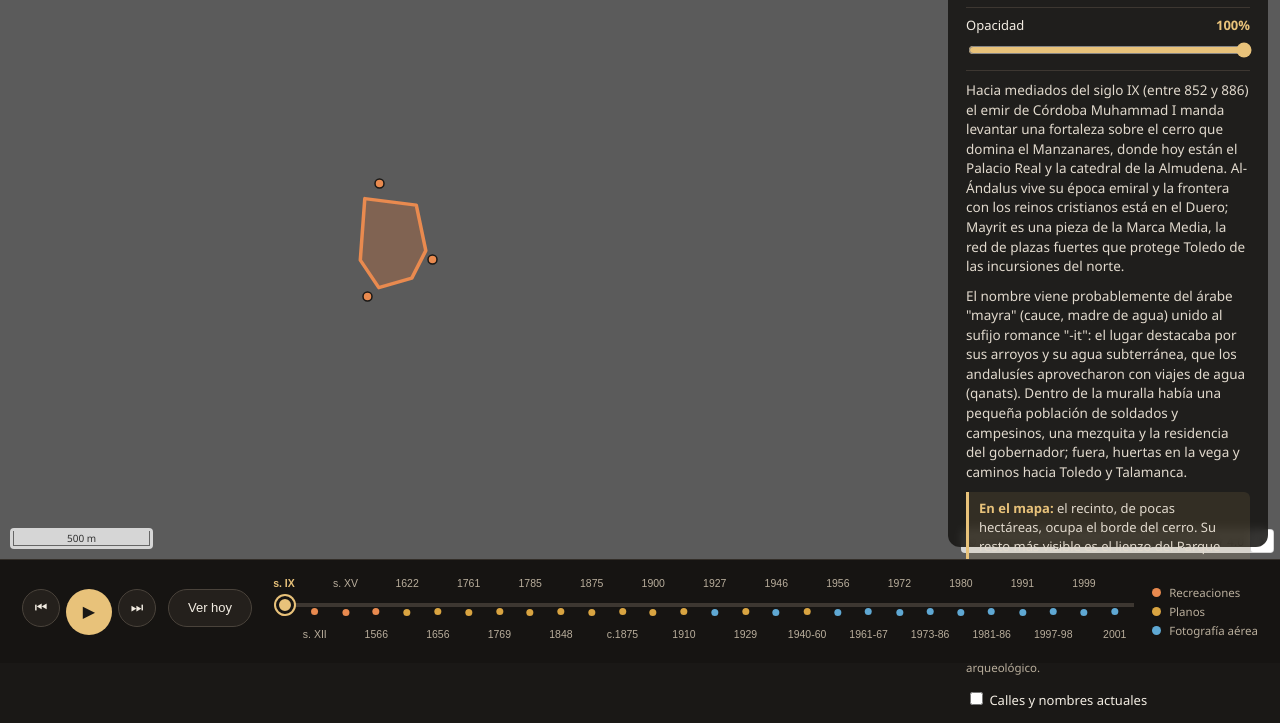
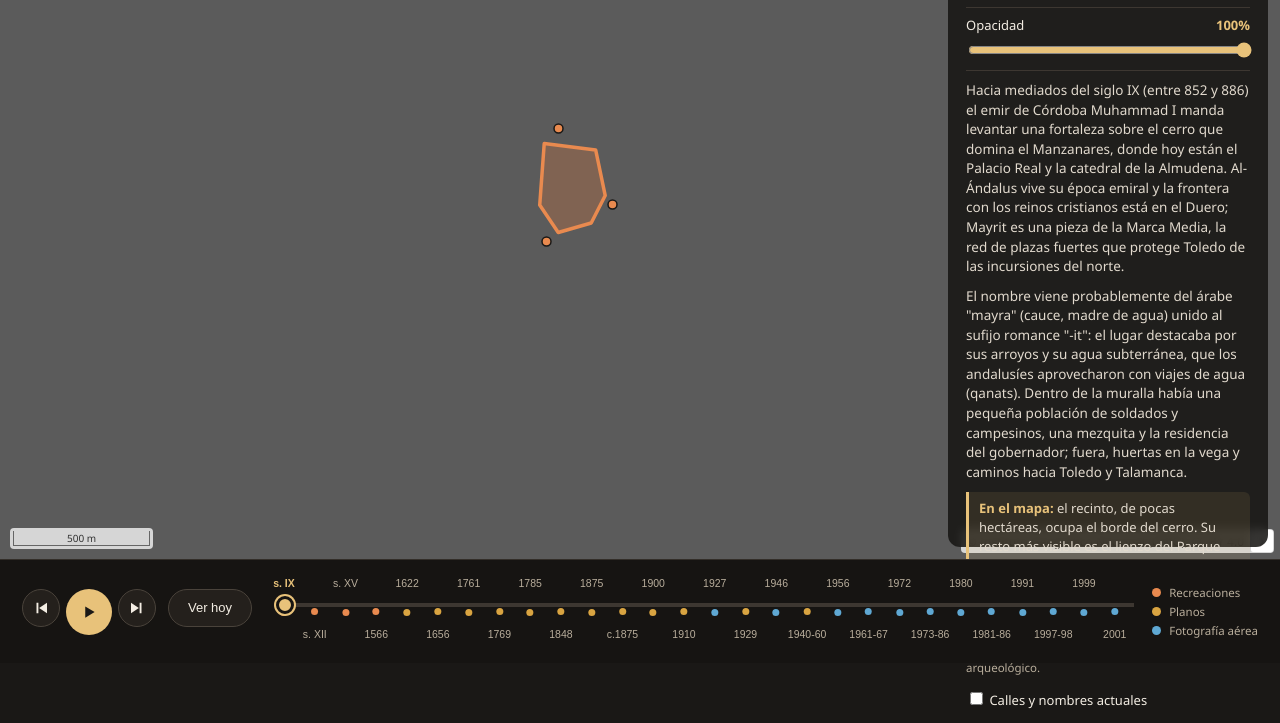
Before and after one commit to joverig/visorgis-madrid, a plain HTML site: page www/index.html in a window 1280 px wide. Shown: the part 137-860 px from the top of the page. Drawn offline with Linux system fonts and the light colour scheme.

Commit message:
Iconos SVG en los botones (en iOS se pintaban como emoji) y centro inicial sobre el Madrid histórico
Co-Authored-By: Claude Opus 5.5 <noreply@anthropic.com>
Claude-Session: https://claude.ai/code/session_016KekqghLVxS4nY8bKeBScj

```diff
--- a/www/css/visor.css
+++ b/www/css/visor.css
@@ -202,3 +202,5 @@ html, body { height: 100%; height: 100dvh; }
   .cabecera { right: calc(46% + 10px); }
   .cabecera h1 { display: none; }
 }
+
+.botones button svg { display: block; margin: auto; }
--- a/www/index.html
+++ b/www/index.html
@@ -17,7 +17,7 @@
       document.write('<script src="https://cdn.jsdelivr.net/npm/ol@10.5.0/dist/ol.js"><\/script>');
     }
   </script>
-  <link rel="stylesheet" href="css/visor.css?v=202611230148">
+  <link rel="stylesheet" href="css/visor.css?v=202611230153">
 </head>
 <body>
   <div id="mapa"></div>
@@ -55,9 +55,9 @@
 
   <footer class="timeline">
     <div class="botones">
-      <button id="prev" title="Año anterior (←)">⏮</button>
-      <button id="play" title="Reproducir (espacio)">▶</button>
-      <button id="next" title="Año siguiente (→)">⏭</button>
+      <button id="prev" title="Año anterior (←)" aria-label="Año anterior"><svg viewBox="0 0 24 24" width="18" height="18" aria-hidden="true"><path fill="currentColor" d="M6 5h2.5v14H6zM20 5v14L9.5 12z"/></svg></button>
+      <button id="play" title="Reproducir (espacio)" aria-label="Reproducir"><svg viewBox="0 0 24 24" width="18" height="18" aria-hidden="true"><path fill="currentColor" d="M7 4.5v15L19.5 12z"/></svg></button>
+      <button id="next" title="Año siguiente (→)" aria-label="Año siguiente"><svg viewBox="0 0 24 24" width="18" height="18" aria-hidden="true"><path fill="currentColor" d="M15.5 5H18v14h-2.5zM4 5l10.5 7L4 19z"/></svg></button>
       <button id="hoy" class="hoy" title="Comparar con la ortofoto actual (H)">Ver hoy</button>
     </div>
     <div class="pista-scroll">
@@ -73,7 +73,7 @@
     </div>
   </footer>
 
-  <script src="js/capas.js?v=202611230148"></script>
-  <script src="js/visor.js?v=202611230148"></script>
+  <script src="js/capas.js?v=202611230153"></script>
+  <script src="js/visor.js?v=202611230153"></script>
 </body>
 </html>
--- a/www/js/capas.js
+++ b/www/js/capas.js
@@ -171,7 +171,7 @@
   };
 
   window.VISOR_CONFIG = {
-    centro: [-3.7038, 40.4168], // Puerta del Sol
+    centro: [-3.7115, 40.4150], // entre el Palacio Real y Sol: se ven las murallas y el centro histórico
     zoom: 15,
     minZoom: 9,
     maxZoom: 20,
--- a/www/js/visor.js
+++ b/www/js/visor.js
@@ -287,12 +287,16 @@
     rafAnim = requestAnimationFrame(paso);
   }
 
+  // Iconos SVG (los caracteres ⏮ ▶ ⏭ se pintan como emoji en iOS)
+  const icono = (d) => '<svg viewBox="0 0 24 24" width="18" height="18" aria-hidden="true"><path fill="currentColor" d="' + d + '"/></svg>';
+  const ICONO_PLAY = icono('M7 4.5v15L19.5 12z');
+  const ICONO_PAUSA = icono('M6.5 5h4v14h-4zM13.5 5h4v14h-4z');
   let rafPlay = null, ultimo = 0, espera = 0;
   function reproducir() {
     const n = capas.length;
     if (estado.v >= n - 1) aplicar(0);
     estado.reproduciendo = true;
-    $('#play').textContent = '❚❚';
+    $('#play').innerHTML = ICONO_PAUSA;
     $('#play').title = 'Pausa (espacio)';
     espera = C.pausaSeg;
     ultimo = performance.now();
@@ -314,7 +318,7 @@
   function parar() {
     estado.reproduciendo = false;
     cancelAnimationFrame(rafPlay);
-    $('#play').textContent = '▶';
+    $('#play').innerHTML = ICONO_PLAY;
     $('#play').title = 'Reproducir (espacio)';
   }
 
```
